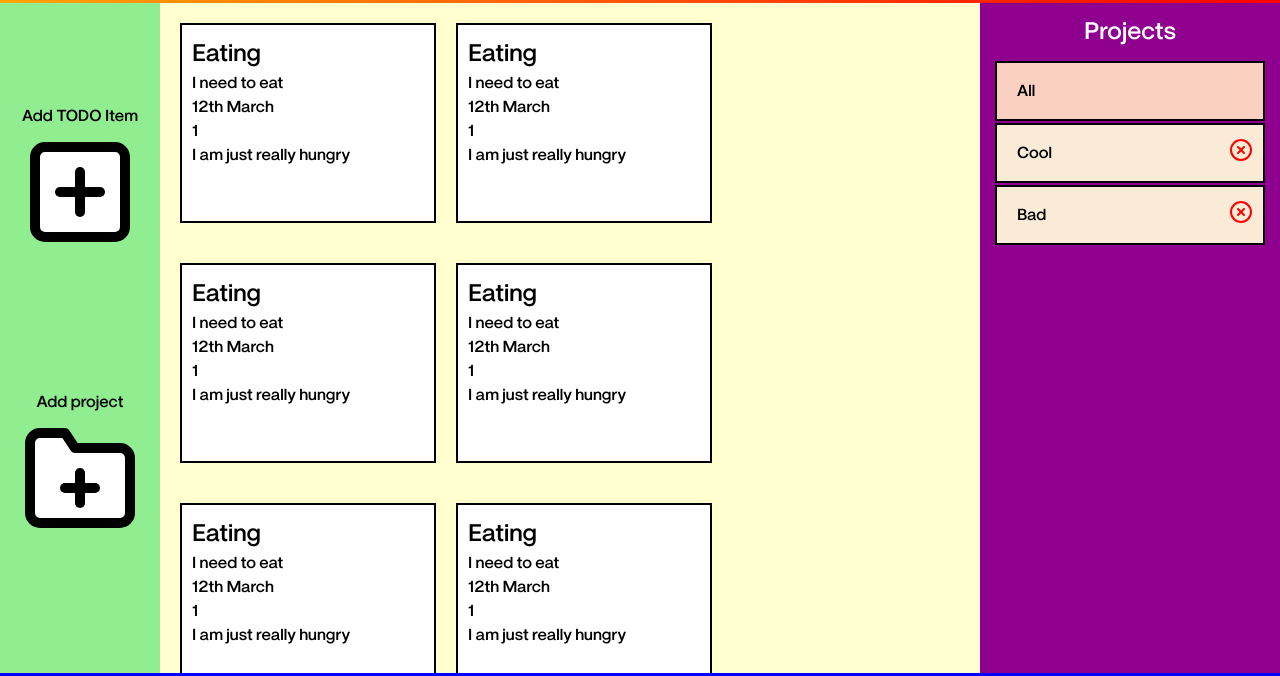
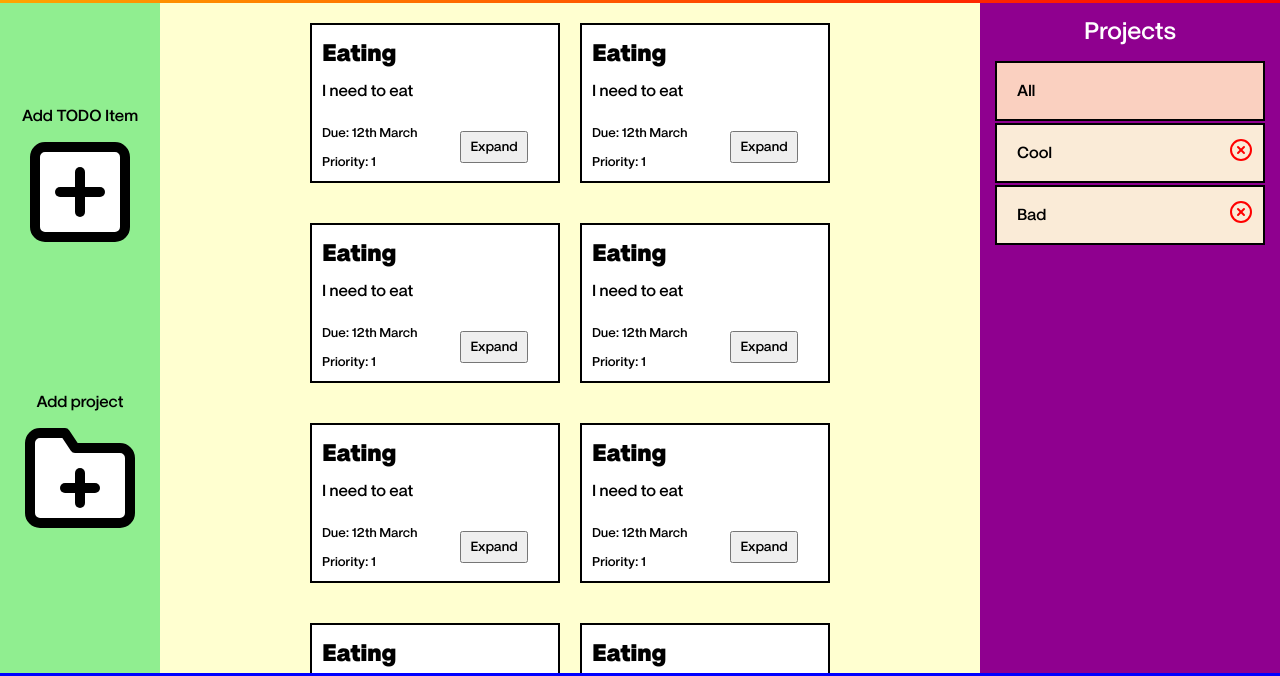
Before and after one commit to xavpav9/odin-todo-list, a website built with webpack: page src/template.html in a window 1280 px wide. Shown: the part 77-753 px from the top of the page. Built offline with nearby package versions, Linux system fonts and the light colour scheme.

Commit message:
Add expand button to edit items

```diff
--- a/src/dom-controller.js
+++ b/src/dom-controller.js
@@ -49,6 +49,10 @@ const screenController = (function() {
     description.textContent = item.description;
     description.classList.add("description");
 
+    const expandBtn = document.createElement("button");
+    expandBtn.textContent = "Expand";
+    expandBtn.classList.add("expand-btn");
+
     const dueDate = document.createElement("p");
     dueDate.textContent = item.dueDate;
     dueDate.classList.add("due-date");
@@ -57,11 +61,7 @@ const screenController = (function() {
     priority.textContent = item.priority;
     priority.classList.add("priority");
 
-    const notes = document.createElement("p");
-    notes.textContent = item.notes;
-    notes.classList.add("notes");
-
-    [title, description, dueDate, priority, notes].forEach(part => {
+    [title, description, dueDate, expandBtn, priority].forEach(part => {
       card.appendChild(part)
     });
 
@@ -81,12 +81,15 @@ const screenController = (function() {
     });
   }
 
-  function addCheck(text) {
+  function addCheck(text, done=false) {
     const checklist = document.querySelector(".expand-dialog .checklist");
     const checkbox = document.createElement("input");
     const id = crypto.randomUUID();
     checkbox.setAttribute("type", "checkbox");
     checkbox.setAttribute("id", id);
+    if (done) {
+      checkbox.setAttribute("checked", "true");
+    }
 
     const label = document.createElement("label");
     label.setAttribute("for", id);
@@ -121,7 +124,32 @@ const screenController = (function() {
     document.querySelector(".expand-dialog #priority").value = "";
   }
 
-  return { displayDomForItem, displayDomForProject, refillCards, removeDomForProject, addCheck, clearExpandItemDialog }
+  function getExpandItemDialogValues() {
+    const titleInput = document.querySelector(".expand-dialog #title").value;
+    const descriptionInput = document.querySelector(".expand-dialog #description").value;
+    const dueDateInput = document.querySelector(".expand-dialog #due-date").value;
+    const notesInput = document.querySelector(".expand-dialog #notes").value;
+    const checklistInputs = [...document.querySelectorAll(".expand-dialog .checklist label")].map(node => [node.textContent, node.previousElementSibling.checked]);
+    console.log(checklistInputs);
+    const priorityInput = +document.querySelector(".expand-dialog #priority").value;
+
+    return { titleInput, descriptionInput, dueDateInput, notesInput, checklistInputs, priorityInput }
+  }
+
+  function fillExpandItemDialog(item) {
+    clearExpandItemDialog();
+    document.querySelector(".expand-dialog #title").value = item.title;
+    document.querySelector(".expand-dialog #description").value = item.description;
+    document.querySelector(".expand-dialog #due-date").value = item.dueDate;
+    document.querySelector(".expand-dialog #notes").value = item.notes;
+    document.querySelector(".expand-dialog #priority").value = item.priority;
+
+    for (const check of item.checklist) {
+      addCheck(check.name, check.done);
+    }
+  }
+
+  return { displayDomForItem, displayDomForProject, refillCards, removeDomForProject, addCheck, clearExpandItemDialog, getExpandItemDialogValues, fillExpandItemDialog }
 })();
 
 export default screenController
--- a/src/index.js
+++ b/src/index.js
@@ -14,7 +14,11 @@ const notesController = (function() {
     const item = new Item(title, description, date, priority, notes, projectNumber, checklist);
     projects[projectNumber].items.push(item);
     if (currentProject == projectNumber || currentProject == 0) {
-      screenController.displayDomForItem(item);
+      const card = screenController.displayDomForItem(item);
+      card.querySelector(".expand-btn").addEventListener("click", evt => {
+        screenController.fillExpandItemDialog(item);
+        document.querySelector("dialog.expand-dialog").showModal();
+      });
     }
   }
 
@@ -107,13 +111,7 @@ const notesController = (function() {
   document.querySelector(".expand-dialog .save").addEventListener("click", evt => {
     evt.preventDefault();
     const projectNumber = currentProject;
-    const titleInput = document.querySelector(".expand-dialog #title").value;
-    const descriptionInput = document.querySelector(".expand-dialog #description").value;
-    const dueDateInput = document.querySelector(".expand-dialog #due-date").value;
-    const notesInput = document.querySelector(".expand-dialog #notes").value;
-    const checklistInputs = [...document.querySelectorAll(".expand-dialog .checklist label")].map(node => [node.textContent, node.previousElementSibling.checked]);
-    console.log(checklistInputs);
-    const priorityInput = +document.querySelector(".expand-dialog #priority").value;
+    const { titleInput, descriptionInput, dueDateInput, notesInput, checklistInputs, priorityInput } = screenController.getExpandItemDialogValues();
     if (titleInput.length > 0 && descriptionInput.length > 0 && dueDateInput !== "" && priorityInput > 0) {
       addItem(titleInput, descriptionInput, dueDateInput, priorityInput, notesInput, projectNumber, checklistInputs)
       document.querySelector("dialog.expand-dialog").close();
--- a/src/style.css
+++ b/src/style.css
@@ -39,8 +39,9 @@ div#content {
 
   div.cards-container {
     display: grid;
-    grid-template-columns: repeat(auto-fit, minmax(250px, 20vw));
-    grid-auto-rows: 200px;
+    justify-content: center;
+    grid-template-columns: repeat(auto-fit, minmax(250px, 250px));
+    grid-auto-rows: 160px;
     gap: 40px 20px;
     overflow: auto;
     scrollbar-color: lightgreen transparent;
@@ -49,10 +50,44 @@ div#content {
     padding: 20px;
 
     .card {
+      display: grid;
+      grid-template: 3fr 3fr 1fr 1fr / repeat(2, 1fr);
+      gap: 10px;
       box-sizing: border-box;
       background-color: white;
       border: 2px solid black;
       padding: 10px;
+
+      .title {
+        font-weight: 700;
+        font-size: 1.5rem;
+      }
+
+      .description, .title {
+        grid-column: 1 / 3;
+        overflow: hidden;
+        white-space: nowrap;
+        text-overflow: ellipsis;
+      }
+
+      .expand-btn {
+        cursor: pointer;
+        grid-row-end: span 2;
+        place-self: center;
+        padding: 4px 8px;
+      }
+
+      .due-date, .priority {
+        font-size: 0.8rem;
+      }
+
+      .due-date::before {
+        content: "Due: ";
+      }
+
+      .priority::before {
+        content: "Priority: ";
+      }
     }
   }
 
```
